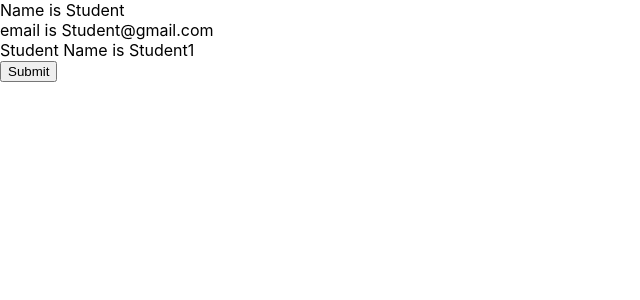
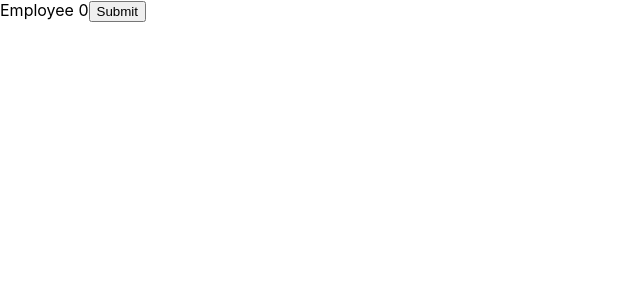
Before and after one commit to briz9343/React-1, a React (Create React App) app: page / in a window 1280 px wide. Shown: the top 300 px of the page, without its empty margins (0-640 px from the left). Built offline with nearby package versions, Linux system fonts and the light colour scheme.

Commit message:
mounting component

```diff
--- a/src/App.js
+++ b/src/App.js
@@ -1,35 +1,22 @@
-
-import  React , { Component } from 'react';
+import React , {useEffect, useState} from 'react';
 import './App.css';
 
-export default class App extends Component {
- constructor(props) {
-  super(props);
-    this.state = {
-      name : 'Student',
-      email : 'Student@gmail.com',
-      student : {
-        name : 'Student1',
-        email : 'student1@gmail.com'
-      },
-      age : 19
-    }
- }
+// Mounting components
+export const App = ( ) => {
+
+  const [count , setcount] = useState(0)
+
+  useEffect(() => {
+    alert("Hello world!")
+  },[])
 
 
-btn = () => {
-  this.setState({name : 'Employee', email : 'employee@gmail.com'});
+  return(
+    <div >
+      Employee {count}
+      <button onClick={() => setcount(count + 1)}>Submit</button>
+    </div>
+  )
 }
 
-  render(){
-    return(
-      <div>
-        Name is {this.state.name} <br/>
-        email is {this.state.email} <br/>
-        Student Name is {this.state.student.name} <br/>
-        <button onClick={this.btn}>Submit</button>
-      </div>
-    )
-  }
-
-}
+export default App
```
Also changed, not shown: src/components/header.js (line endings or trailing spaces).
